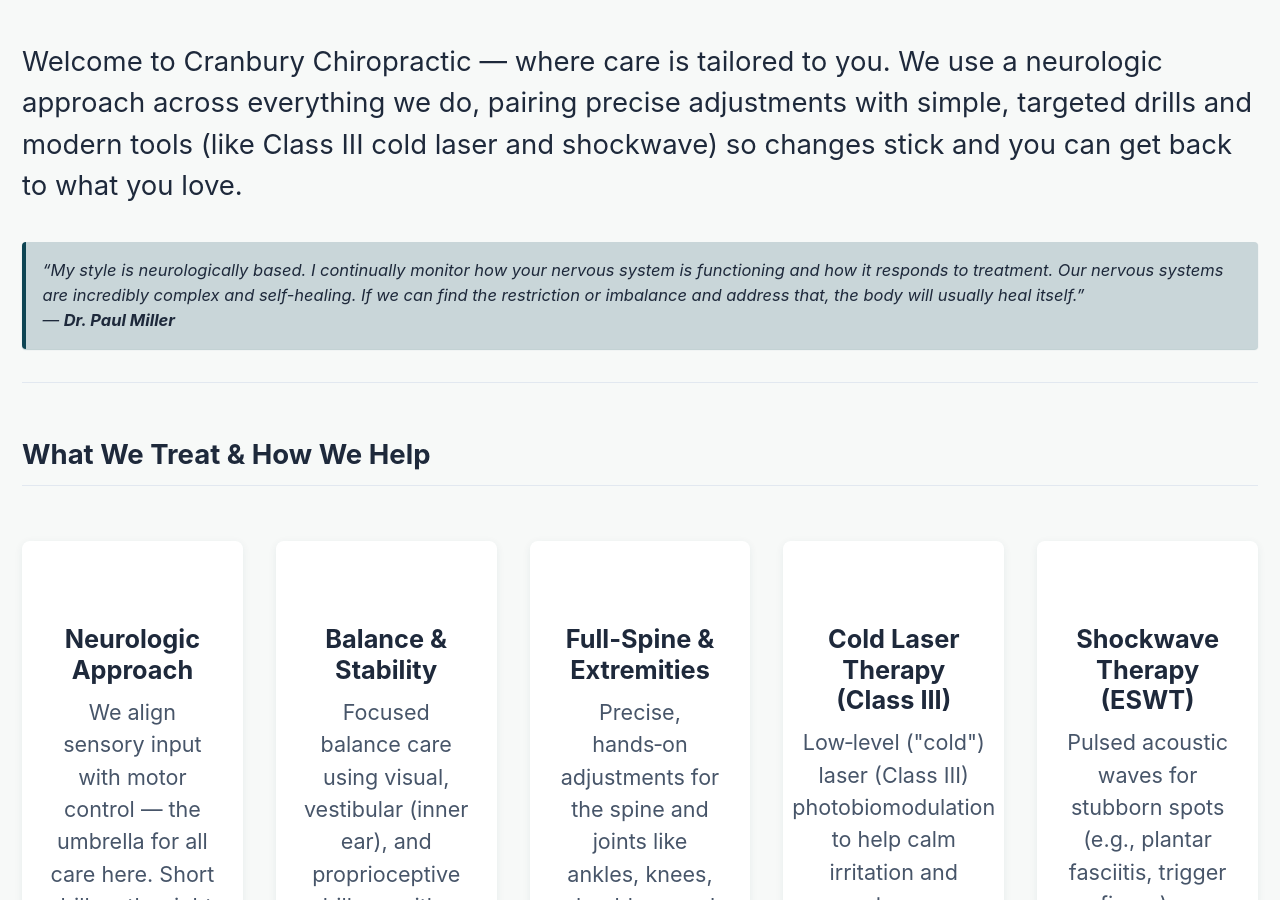
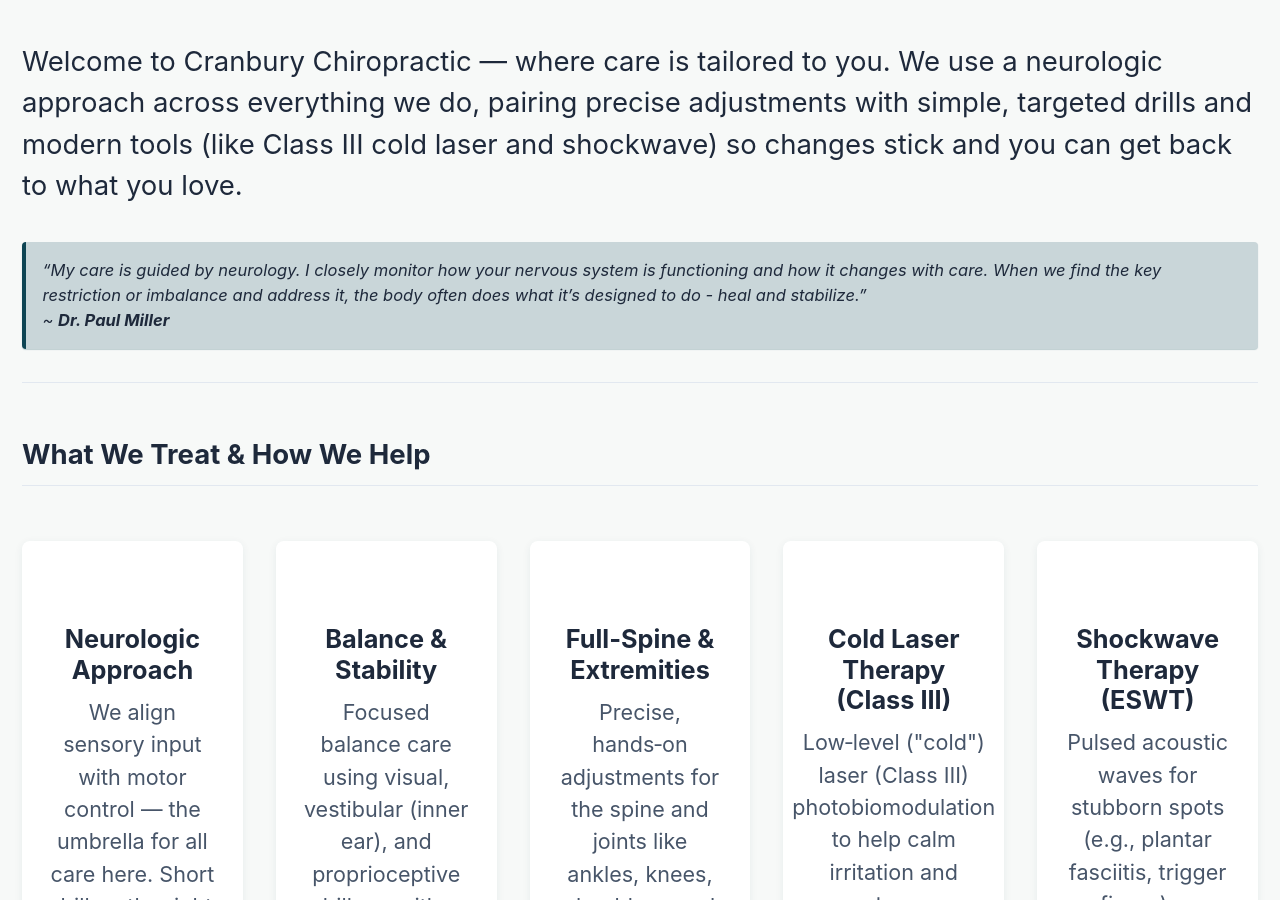
Before and after one commit to millerms/CranburyChiropractic, a Jekyll site: the page built from index.md, in a window 1280 px wide and 900 px high, scrolled down 597 px. Built offline with Jekyll 4.4.1, drawn with Linux system fonts in a browser that asks for light colours; cached includes are drawn as plain includes; the list of posts is cut into pages by our own code.

Commit message:
updated wording

```diff
--- a/index.md
+++ b/index.md
@@ -66,8 +66,8 @@ Welcome to Cranbury Chiropractic — where care is tailored to you. We use a neu
 </div>
 
 
-> “My style is neurologically based. I continually monitor how your nervous system is functioning and how it responds to treatment. Our nervous systems are incredibly complex and self-healing. If we can find the restriction or imbalance and address that, the body will usually heal itself.”
-> — **Dr. Paul Miller**
+> “My care is guided by neurology. I closely monitor how your nervous system is functioning and how it changes with care. When we find the key restriction or imbalance and address it, the body often does what it’s designed to do - heal and stabilize.”
+> ~ **Dr. Paul Miller**
 {: .notice--primary}
 
 ---
```
